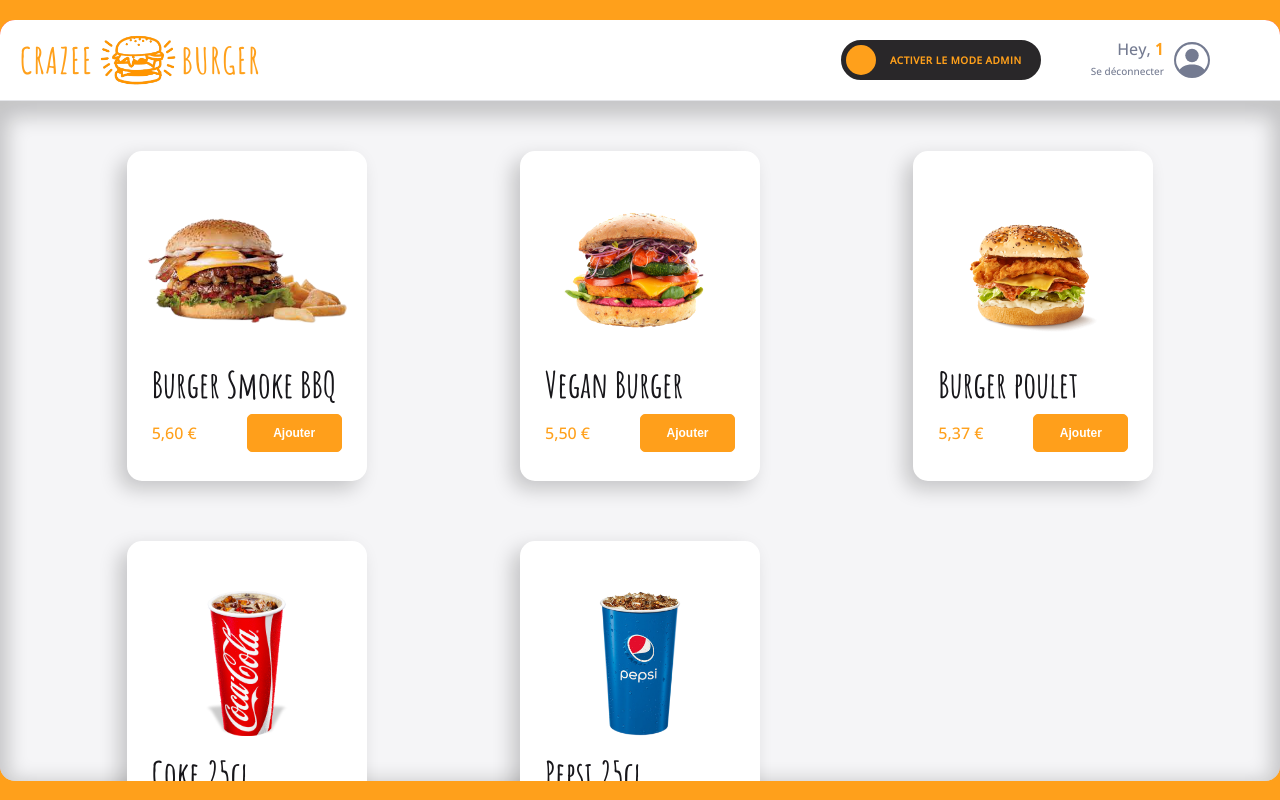
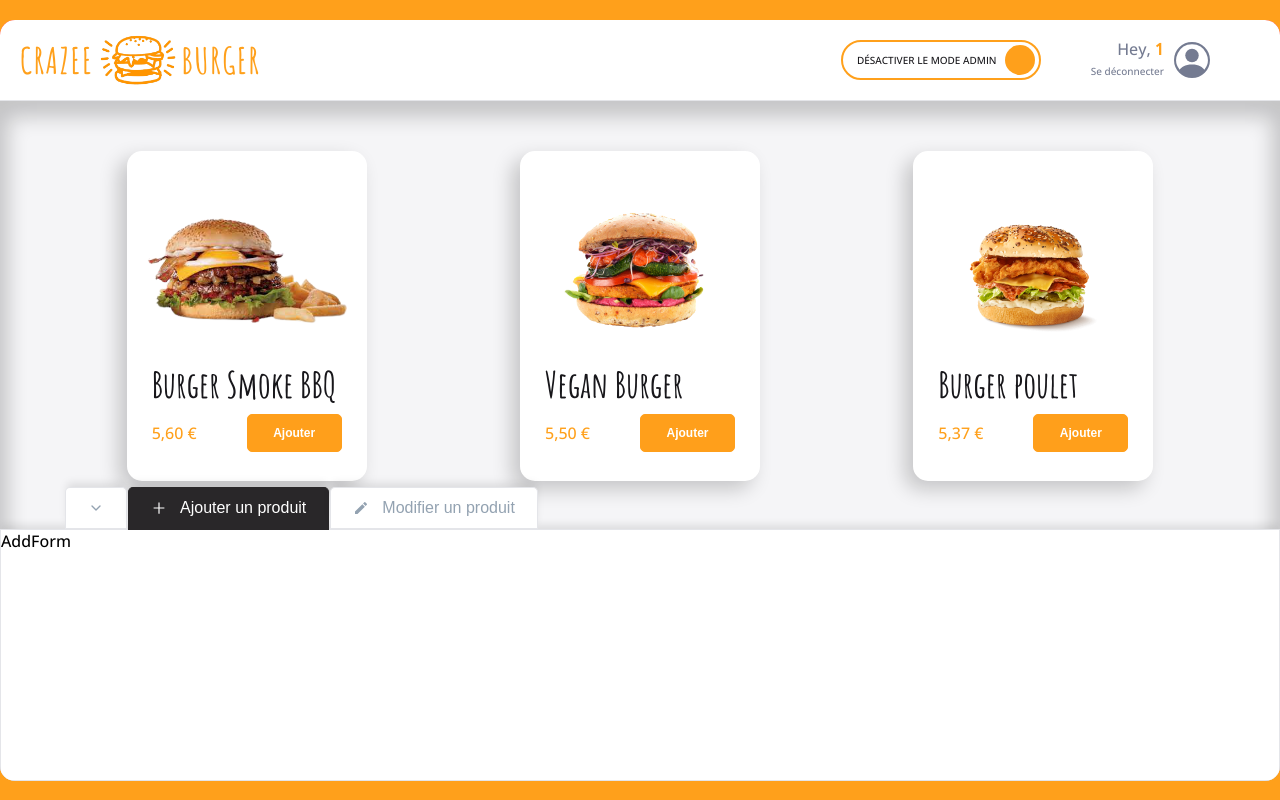
Before and after one commit to nicomil59/crazee-burger, a React (Create React App) app: page /order/1 in a window 1280 px wide. Built offline with nearby package versions, Linux system fonts and the light colour scheme.

Commit message:
🚧 F08: ADMIN > Panel > Add AddForm and EditForm

```diff
--- a/src/components/pages/order/Main/Admin/Admin.js
+++ b/src/components/pages/order/Main/Admin/Admin.js
@@ -1,6 +1,6 @@
 import styled from "styled-components";
 import AdminTabs from "./AdminTabs";
-import AdminPanel from "./AdminPanel";
+import AdminPanel from "./AdminPanel/AdminPanel";
 import { useContext } from "react";
 import OrderContext from "../../../../../context/OrderContext";
 
--- /dev/null
+++ b/src/components/pages/order/Main/Admin/AdminPanel/AddForm.js
@@ -0,0 +1,9 @@
+import React from 'react'
+
+const AddForm = () => {
+  return (
+    <div>AddForm</div>
+  )
+}
+
+export default AddForm
--- a/src/components/pages/order/Main/Admin/AdminPanel.js
+++ b/src/components/pages/order/Main/Admin/AdminPanel/AdminPanel.js
@@ -1,8 +1,8 @@
 import styled from "styled-components";
-import { theme } from "../../../../../theme";
+import { theme } from "../../../../../../theme";
 import { useContext } from "react";
-import OrderContext from "../../../../../context/OrderContext";
-import { tabsConfig, getTabSelected } from "./tabsConfig";
+import OrderContext from "../../../../../../context/OrderContext";
+import { tabsConfig, getTabSelected } from "../tabsConfig";
 
 const AdminPanel = () => {
   const { currentTabSelected } = useContext(OrderContext);
@@ -10,7 +10,7 @@
   const tabs = tabsConfig;
   const tabSelected = getTabSelected(tabs, currentTabSelected);
 
-  return <AdminPanelStyled>{tabSelected.label}</AdminPanelStyled>;
+  return <AdminPanelStyled>{tabSelected.Content}</AdminPanelStyled>;
 };
 
 export default AdminPanel;
--- /dev/null
+++ b/src/components/pages/order/Main/Admin/AdminPanel/EditForm.js
@@ -0,0 +1,9 @@
+import React from 'react'
+
+const EditForm = () => {
+  return (
+    <div>EditForm</div>
+  )
+}
+
+export default EditForm
--- a/src/components/pages/order/Main/Admin/tabsConfig.js
+++ b/src/components/pages/order/Main/Admin/tabsConfig.js
@@ -1,16 +1,20 @@
 import { AiOutlinePlus } from "react-icons/ai";
 import { MdModeEditOutline } from "react-icons/md";
+import AddForm from "./AdminPanel/AddForm";
+import EditForm from "./AdminPanel/EditForm";
 
 export const tabsConfig = [
   {
     index: "add",
     label: "Ajouter un produit",
     Icon: <AiOutlinePlus />,
+    Content: <AddForm />
   },
   {
     index: "edit",
     label: "Modifier un produit",
     Icon: <MdModeEditOutline />,
+    Content: <EditForm />
   },
 ];
 
--- a/src/components/pages/order/OrderPage.js
+++ b/src/components/pages/order/OrderPage.js
@@ -7,7 +7,7 @@
 
 const OrderPage = () => {
   //state
-  const [isModeAdmin, setIsModeAdmin] = useState(false);
+  const [isModeAdmin, setIsModeAdmin] = useState(true);
   const [isCollapsed, setIsCollapsed] = useState(false);
   const [currentTabSelected, setCurrentTabSelected] = useState("add");
 
```
